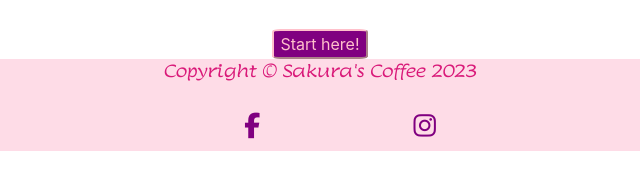
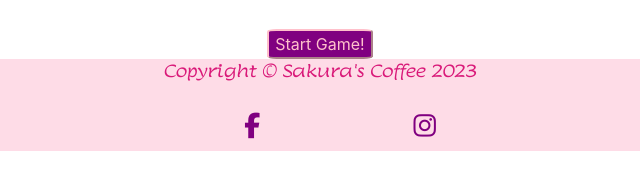
Before and after one commit to susanaviruglio/queens-coffee, a plain HTML site: page game.html in a window 1280 px wide. Shown: the part 569-758 px from the top of the page, 320-960 px from the left. Drawn offline with nearby package versions, Linux system fonts and the light colour scheme.

Commit message:
added function onclick to my button

```diff
--- a/game.html
+++ b/game.html
@@ -58,7 +58,7 @@
 
 </section>
 <div class="button-area">
-<button id="buttoncolor">Start here!</button>
+<button id="buttoncolor" onclick="resetGame();">Start Game!</button>
 </div>
 <!------
 <div class="game-area">
```
